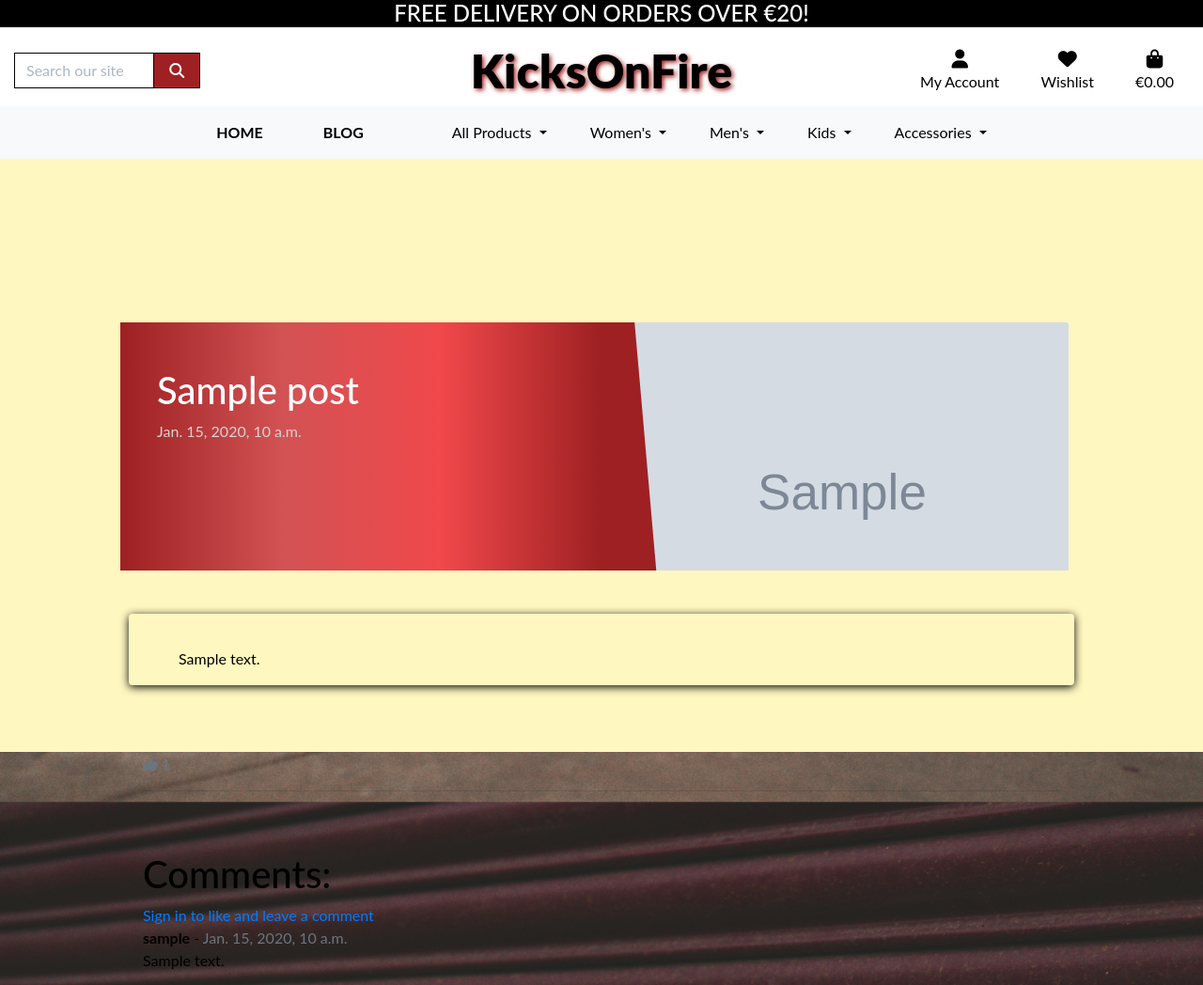
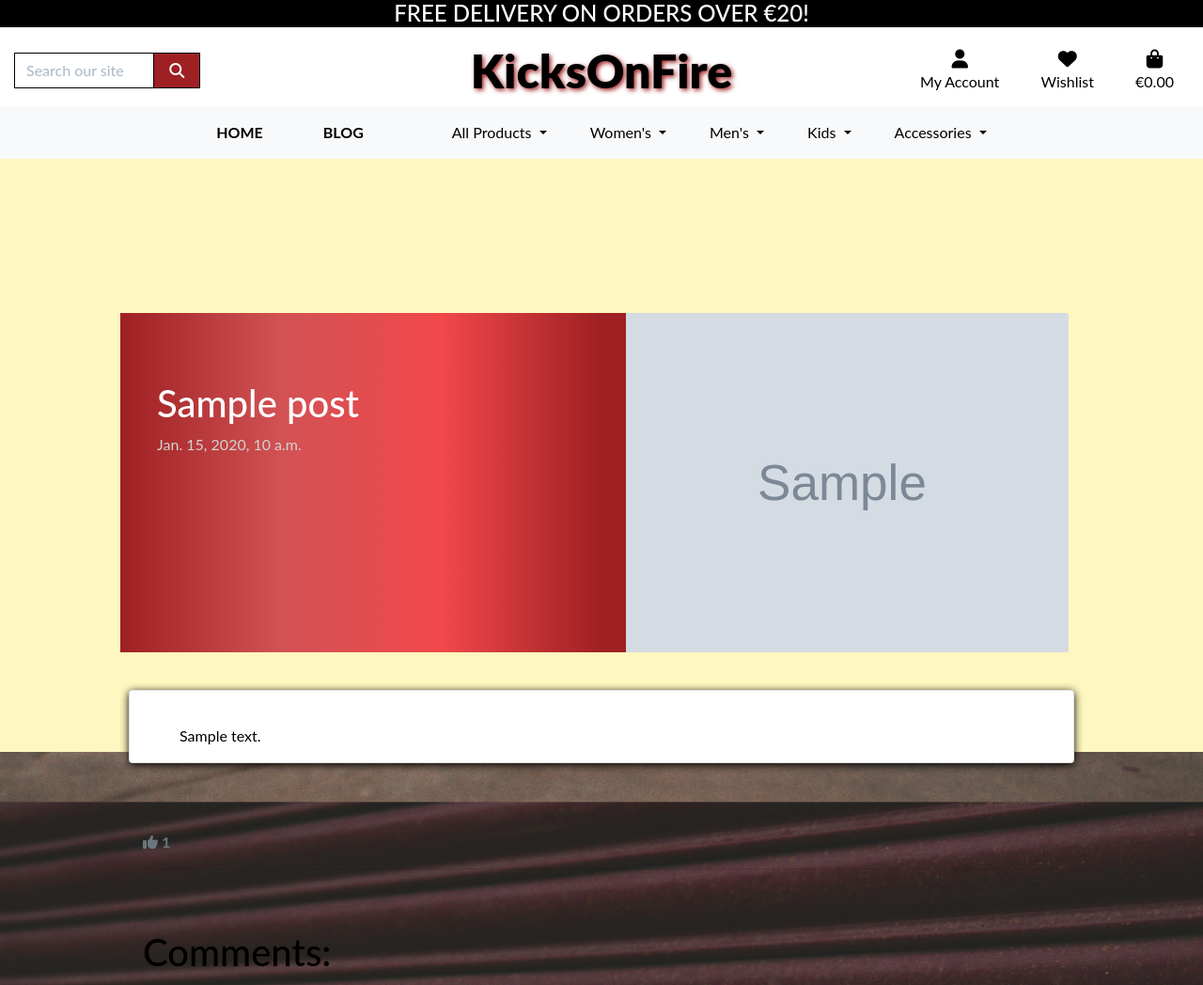
Before and after one commit to ciarangriffin93/KicksOnFire, a Django app: a page that uses templates/base.html in a window 1280 px wide. Shown: the top 1048 px of the page at 94% size. Run offline with Django 3.2, Linux system fonts and the light colour scheme; tables that the repository leaves empty hold one stand-in row (values such as "Sample post"); grey boxes marked "Sample" are stand-in pictures; some libraries are stand-ins or nearby versions.

Commit message:
Create CSS style in blog page

```diff
--- a/kicksonfire/settings.py
+++ b/kicksonfire/settings.py
@@ -35,7 +35,7 @@ if host:
     ALLOWED_HOSTS.append(host)
 
 CSRF_TRUSTED_ORIGINS = [
-    'https://8000-ciarangriff-kicksonfire-mvhnwegz9rh.ws.codeinstitute-ide.net'
+    'https://8000-ciarangriff-kicksonfire-7ss8j88uji8.ws.codeinstitute-ide.net'
 ]
 
 # Application definition
--- a/static/css/base.css
+++ b/static/css/base.css
@@ -298,15 +298,6 @@ input[name='q']::placeholder {
 
 /*-- post_detail --*/
 
-.masthead {
-    margin-top: 10px;
-    overflow: hidden;
-    position: relative;
-    display: inline-block;
-    height: 33vh;
-    width: 100%;
-}
-
 .masthead-text {
     background: linear-gradient(to right, #9e2022,  #d25254, #f1484b, #9e2022);
     color: white;
@@ -322,13 +313,10 @@ input[name='q']::placeholder {
     content: "";
     position: absolute;
     top: 0;
-    right: 90%;
+    right: 95%;
     height: 100%;
     width: 150%;
     background-color: #9e2022;
-    -webkit-transform: skew(5deg);
-    -moz-transform: skew(5deg);
-    transform: skew(5deg);
 }
 
 .post-link {
@@ -340,20 +328,16 @@ input[name='q']::placeholder {
     color: #9e2022;
 }
 
-.post-title {
-    margin-top: 10%;
-    margin-left: 5%;
-}
-
 .post-subtitle {
     margin-left: 5%;
     color: lightgray;
 }
 
-.card {
-    border: none;
-    background-color: rgb(255, 247, 192);
+.post-title {
+    margin-top: 15%;
+    margin-left: 5%;
 }
+
 
 .link {
     color: #23BBBB;
@@ -396,7 +380,7 @@ input[name='q']::placeholder {
 }
 
 .single-blog-item {
-    background-color: rgb(225, 225, 225);
+    background-color: rgb(255, 255, 255);
     position: relative;
     margin-bottom: 30px;
     padding-bottom: 91px;
```
